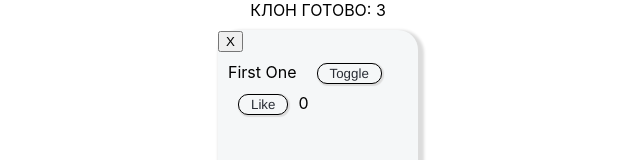
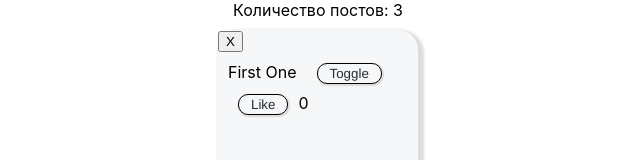
Before and after one commit to tukumann/blog-app, a React (Create React App) app: page / in a window 1280 px wide. Shown: the top 160 px of the page, without its empty margins (322-962 px from the left). Built offline with nearby package versions, Linux system fonts and the light colour scheme.

Commit message:
aligning was made

```diff
--- a/src/App.tsx
+++ b/src/App.tsx
@@ -54,7 +54,7 @@ const App = () => {
 
     return (
     <>
-      <div className='posts__title'>{"КЛОН ГОТОВО: " + posts.length}</div>
+      <div className='posts__title'>{"Количество постов: " + posts.length}</div>
       {posts.map((post, i) => (
       <div className="post" key={ post.name }>
         <button className="post__remover" onClick={() => postRemover(i)}>X</button>
```
